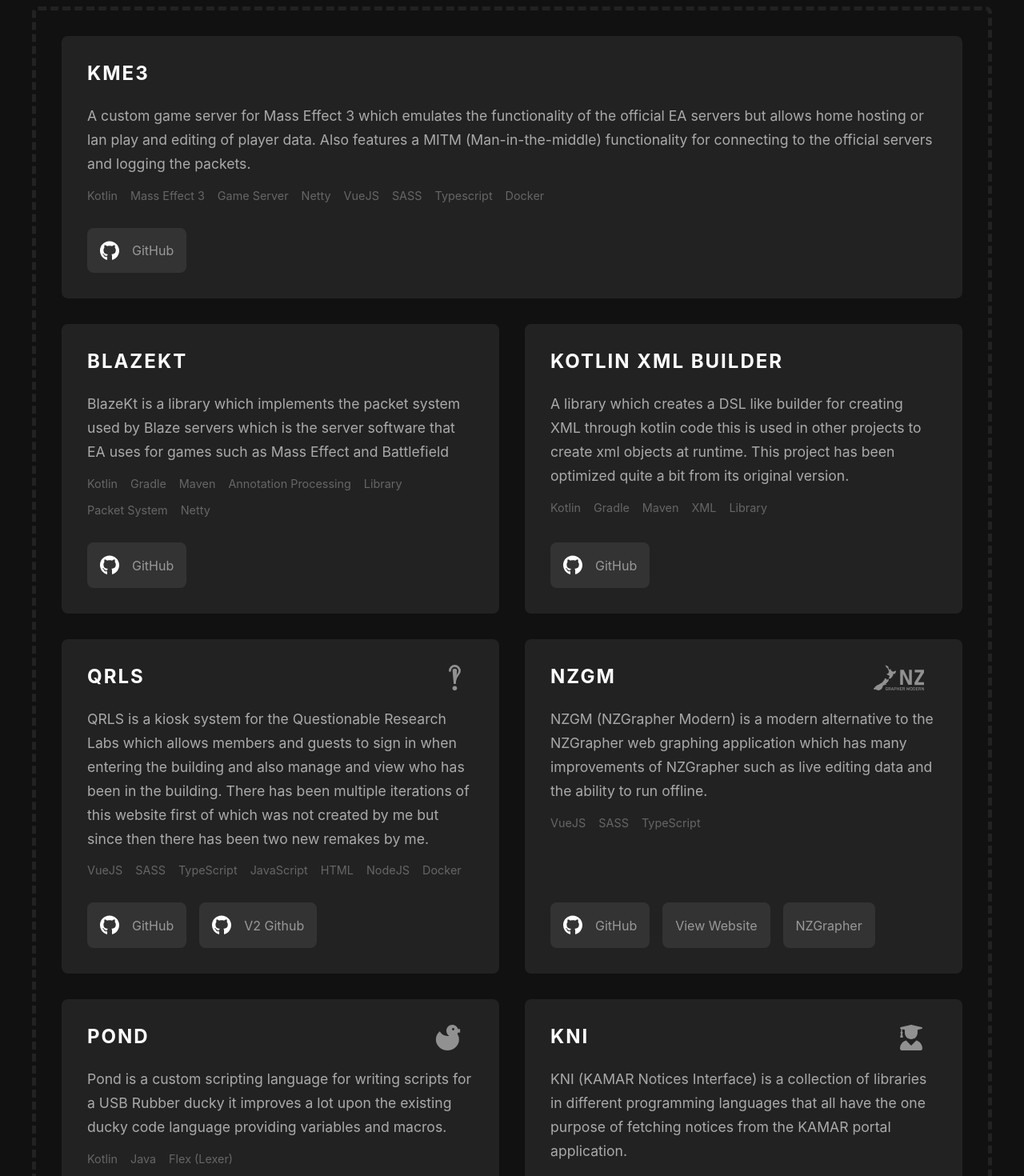
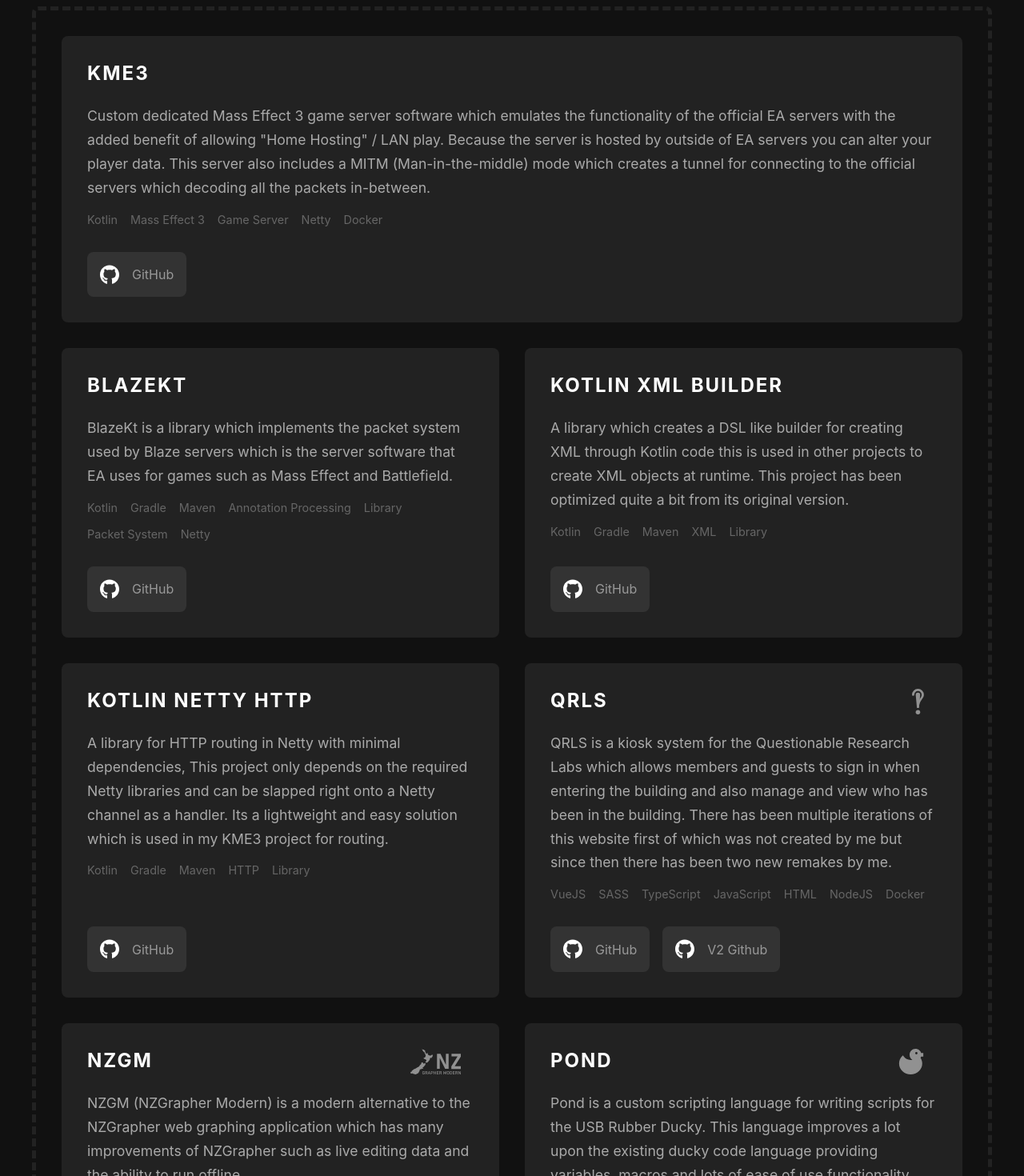
Before and after one commit to jacobtread/jacobtread-nextjs, a Next.js app: page /projects in a window 1280 px wide. Shown: the part 360-1830 px from the top of the page at 80% size. Built offline with nearby package versions, Linux system fonts and the light colour scheme.

Commit message:
Spelling corrections and new projects

```diff
--- a/components/Technology.tsx
+++ b/components/Technology.tsx
@@ -22,7 +22,7 @@
                     <h2 className="block__title">Backend Languages</h2>
                     <p className="block__text">
                         I am very familiar with languages such as Java and Kotlin having roughly 5 years experience
-                        programming with Java and around 1 and a half years with kotlin. I’ve recently been getting into
+                        programming with Java and around 1 and a half years with Kotlin. I’ve recently been getting into
                         the mix of Rust and Go which have been a pleasure to use. I also have 2 years experience in PHP.
                     </p>
                 </div>
--- a/pages/projects.tsx
+++ b/pages/projects.tsx
@@ -6,7 +6,6 @@
 
 
 const Projects: NextPage = () => {
-
     return (
         <div className="section">
             <h1 className="section__title projects__title">My Projects</h1>
@@ -17,33 +16,46 @@
             </Navigation>
             <Dots/>
             <main className="main section__content flex-cols">
-
                 <Project
                     title="KME3"
                     links={[createGitHubLink('jacobtread/KME3')]}
-                    tags={['Kotlin', 'Mass Effect 3', 'Game Server', 'Netty', 'VueJS', 'SASS', 'Typescript', 'Docker']}>
-                    A custom game server for Mass Effect 3 which emulates the functionality of the official
-                    EA servers but allows home hosting or lan play and editing of player data. Also features
-                    a MITM (Man-in-the-middle) functionality for connecting to the official servers and
-                    logging the packets.
+                    tags={['Kotlin', 'Mass Effect 3', 'Game Server', 'Netty', 'Docker']}>
+                    Custom dedicated Mass Effect 3 game server software which emulates the functionality of the
+                    official EA servers with the added benefit of allowing &quot;Home Hosting&quot; / LAN play.
+                    Because the server is hosted by outside of EA servers you can alter your player data. This
+                    server also includes a MITM (Man-in-the-middle) mode which creates a tunnel for connecting to
+                    the official servers which decoding all the packets in-between.
                 </Project>
+
 
                 <Project
                     title="BlazeKt"
                     links={[createGitHubLink('jacobtread/BlazeKt')]}
                     tags={['Kotlin', 'Gradle', 'Maven', 'Annotation Processing', 'Library', 'Packet System', 'Netty']}>
                     BlazeKt is a library which implements the packet system used by Blaze servers which
-                    is the server software that EA uses for games such as Mass Effect and Battlefield
+                    is the server software that EA uses for games such as Mass Effect and Battlefield.
                 </Project>
+
 
                 <Project
                     title="Kotlin XML Builder"
                     links={[createGitHubLink('jacobtread/xml-builder-kt')]}
                     tags={['Kotlin', 'Gradle', 'Maven', 'XML', 'Library']}>
-                    A library which creates a DSL like builder for creating XML through kotlin code
-                    this is used in other projects to create xml objects at runtime. This project has
+                    A library which creates a DSL like builder for creating XML through Kotlin code
+                    this is used in other projects to create XML objects at runtime. This project has
                     been optimized quite a bit from its original version.
                 </Project>
+
+
+                <Project
+                    title="Kotlin Netty HTTP"
+                    links={[createGitHubLink('jacobtread/xml-builder-kt')]}
+                    tags={['Kotlin', 'Gradle', 'Maven', 'HTTP', 'Library']}>
+                    A library for HTTP routing in Netty with minimal dependencies, This project only depends
+                    on the required Netty libraries and can be slapped right onto a Netty channel as a handler.
+                    Its a lightweight and easy solution which is used in my KME3 project for routing.
+                </Project>
+
 
                 <Project
                     icon={QRLIcon}
@@ -79,8 +91,9 @@
                     title="Pond"
                     links={[createGitHubLink('jacobtread/Pond')]}
                     tags={['Kotlin', 'Java', 'Flex (Lexer)']}>
-                    Pond is a custom scripting language for writing scripts for a USB Rubber ducky it improves a
-                    lot upon the existing ducky code language providing variables and macros.
+                    Pond is a custom scripting language for writing scripts for the USB Rubber Ducky. This language
+                    improves a lot upon the existing ducky code language providing variables, macros and lots of ease
+                    of use functionality.
                 </Project>
 
 
@@ -90,7 +103,8 @@
                     links={[createGitHubLink('jacobtread/KNI')]}
                     tags={['Python', 'Java', 'PHP', 'Javascript', 'Kotlin', 'Rust', 'Typescript', '.NET']}>
                     KNI (KAMAR Notices Interface) is a collection of libraries in different programming languages
-                    that all have the one purpose of fetching notices from the KAMAR portal application.
+                    that all have the one purpose of fetching notices from the KAMAR portal application. Each library
+                    referenced in this repository can be used to fetch KAMAR notices in their respective language.
                 </Project>
 
 
@@ -100,7 +114,8 @@
                     links={[createGitHubLink('jacobtread/KJP')]}
                     tags={['Go', 'JSON']}>
                     KJP (KAMAR JSON Pass-through) is a server written in Go which provides a way to connect to
-                    and use KAMAR portal APIs through the web with easy to use JSON REST API
+                    and use KAMAR portal APIs through the web with an easy to use JSON REST API. This Project
+                    makes it possible to make Single-Page-Apps or other web apps that interface with KAMAR
                 </Project>
 
 
@@ -145,7 +160,7 @@
                     tags={['VueJS', 'Typescript', 'Go', 'Rust', 'Docker']}>
                     A real time quiz application for quickly and easily making quizzes with an extremely small
                     deployment size of 1.82mb making it extra portable. There is an in progress rewrite in the Rust
-                    language.
+                    programming language.
                 </Project>
 
 
@@ -157,16 +172,17 @@
                         createWebsiteLink('https://tr.host.qrl.nz/'),
                     ]}
                     tags={['Typescript', 'HTML', 'SASS', 'NodeJS', 'ExpressJS', 'Docker']}>
-                    A joke website designed for a Hackathon. Centered around a dice rolling machine
-                    as a service. For generating random numbers by a physically rolled dice
+                    A joke website designed for the &quot;Terrible Ideas Hackathon&quot;. This website is
+                    centered around a dice rolling machine as a service concept. The project is for generating
+                    random numbers by physically rolling a dice with a mechanical arm.
                 </Project>
 
                 <Project
                     title="Dream"
                     links={[createWebsiteLink('https://dreamclient.xyz/')]}
                     tags={['VueJS', 'PHP', 'SASS', 'Typescript', 'Laravel']}>
-                    Dream is a WEB-GUI Minecraft Cheat that is controlled via your web browser and can be access from
-                    any device that can use a web browser its written in VueJS with a PHP backend
+                    Dream is a WEB-GUI Minecraft cheat that is controlled via your web browser and can be access from
+                    any device that can use a web browser its written in VueJS with a PHP backend.
                 </Project>
 
 
@@ -178,7 +194,8 @@
                     ]}
                     tags={['Kotlin', 'Java', 'VueJS', 'Minecraft', 'Go', 'OpenGL']}>
                     Alto is a high performance Minecraft client written in Kotlin which greatly out performs
-                    many clients available today. This project is pending rewrite
+                    many clients available today. This project is pending rewrite and currently doesn&apos;t have
+                    any publicly available releases.
                 </Project>
 
 
@@ -196,14 +213,14 @@
                     links={[createGitHubLink('jacobtread/MalDuino-W')]}
                     tags={['Svelte', 'C++', 'Typescript', 'Javascript', 'SCSS', 'ESP8266', 'WebSocket', 'Arduino']}>
                     A custom fork of the Malduino Wireless Bad-USB firmware with a more modern embedded
-                    website which has a nice SPA which uses the Svelte frontend framework
+                    website which has a nice SPA which uses the Svelte frontend framework.
                 </Project>
 
 
                 <Project
                     title="DuckCentral"
                     links={[createGitHubLink('jacobtread/DuckCentral')]}
-                    tags={['Kotlin', 'C++', 'Android', 'Jetpack Compose', 'ESP8266', 'WebSocket', 'Ardunio']}>
+                    tags={['Kotlin', 'C++', 'Android', 'Jetpack Compose', 'ESP8266', 'WebSocket', 'Arduino']}>
                     An app for controlling the Malduino Wireless Bad-USB using a Android app with a
                     lightweight firmware that removes the embedded website for extra space.
                 </Project>
@@ -213,10 +230,20 @@
                     title="TetriVersal"
                     links={[createGitHubLink('jacobtread/TetriVersal')]}
                     tags={['Typescript', 'Shell', 'NodeJS']}>
-                    An unfinished game of multiplayer tetris intended for use as the game for a school project.
+                    An unfinished game of multiplayer Tetris intended for use as the game for a school project.
                     Although unfinished it is completely playable it is only unfinished in terms of not having
-                    a proper client completed the only way to play is through the testing client which is a terminal
-                    client
+                    a proper client completed the only way to play is through the testing client which is a
+                    terminal based client.
+                </Project>
+
+
+                <Project
+                    title="Morse Code Kt"
+                    links={[createGitHubLink('jacobtread/xml-builder-kt')]}
+                    tags={['Kotlin', 'Gradle', 'Maven', 'Morse Code', 'Library']}>
+                    A library for encoding and decoding Morse code in Kotlin. The library also has a WIP
+                    feature which allows you to play the Morse code through the device speakers however at
+                    the moment that feature is quite experimental.
                 </Project>
 
 
@@ -225,8 +252,8 @@
                     links={[createGitHubLink('jacobtread/Freddys-Fast-Food')]}
                     tags={['Python', 'Assessment', 'Ordering System']}>
                     A python application submitted for an internal assessment in Digital Technologies for Achievement
-                    Standard 91896.
-                    A advanced ordering system written in python
+                    Standard 91896. This is an advanced ordering system written in python with a terminal UI and menu
+                    system.
                 </Project>
 
 
@@ -263,14 +290,22 @@
                         createWebsiteLink('https://jacobtread.github.io')
                     ]}
                     tags={['VueJS', 'NuxtJS', 'Javascript', 'Docker']}>
-                    One of the first iterations of my personal website this one is hosted on github pages
+                    One of the first iterations of my personal website this one is hosted on github pages.
                 </Project>
 
                 <Project
-                    title="jacobtread.com"
+                    title="jacobtread.com Old"
                     links={[createGitHubLink('jacobtread/jacobtread.com')]}
                     tags={['VueJS', 'NuxtJS', 'Typescript']}>
-                    The previous design / iteration of this website
+                    The previous design / iteration of this website.
+                </Project>
+
+
+                <Project
+                    title="jacobtread.com NextJS"
+                    links={[createGitHubLink('jacobtread/jacobtread-react'),]}
+                    tags={['NextJS', 'React', 'Typescript', 'SCSS']}>
+                    The website that you are currently viewing. This is hosted on cloudflare pages.
                 </Project>
             </main>
         </div>
```
